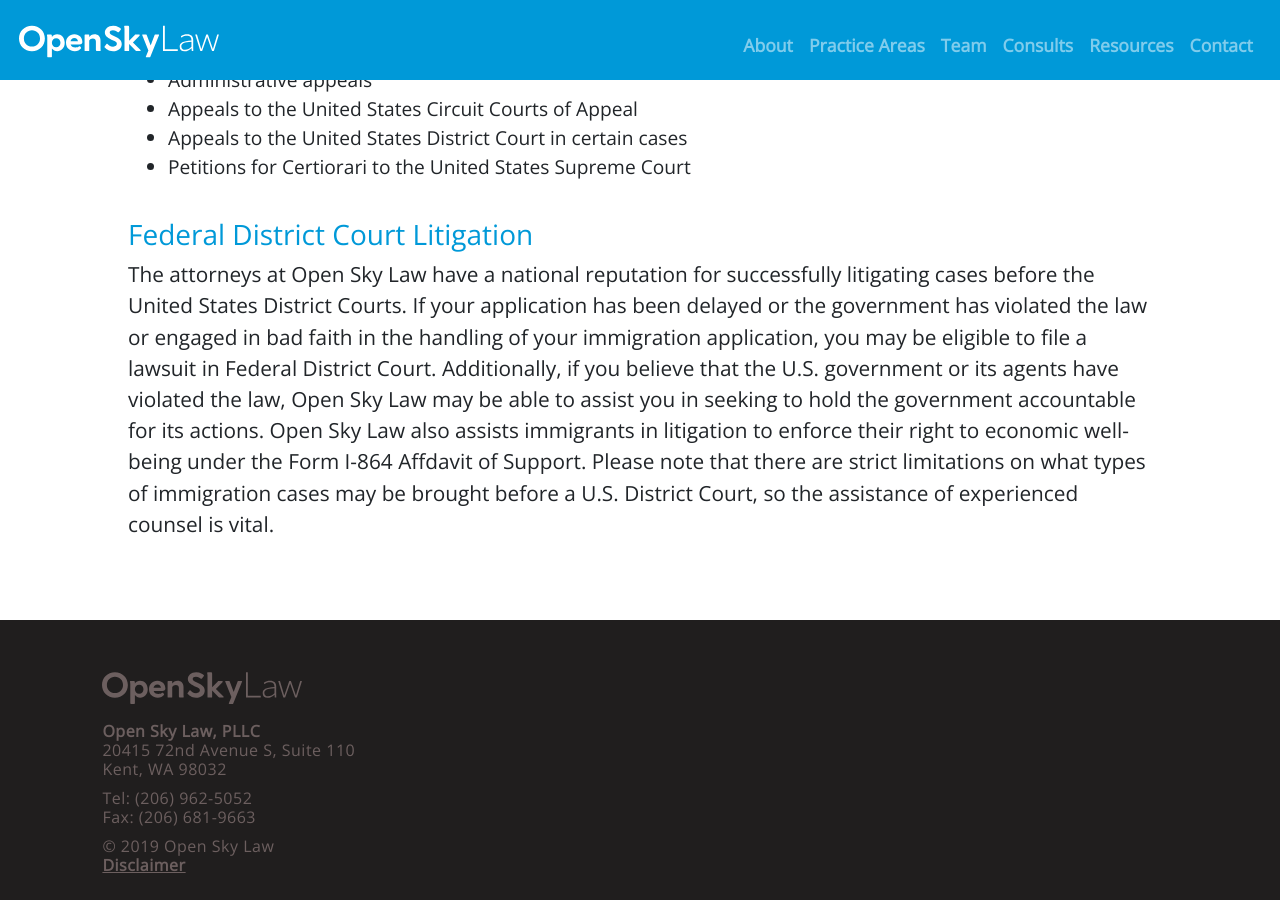
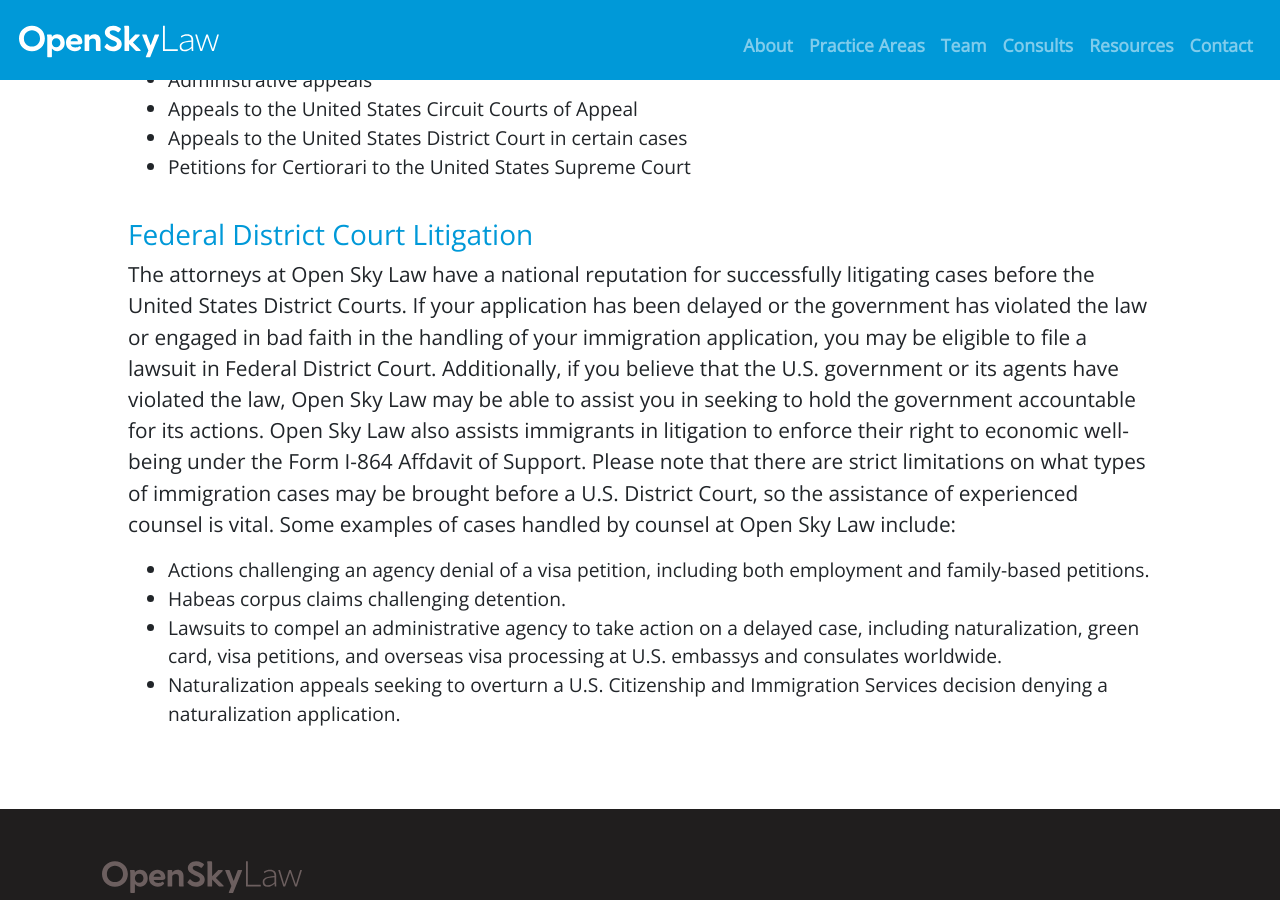
Before and after one commit to dtto/opensky, a Jekyll site: the page built from practice_areas.md, in a window 1280 px wide and 900 px high, scrolled down 3231 px. Built offline with Jekyll 4.4.1, drawn with Linux system fonts in a browser that asks for light colours; nearby versions of some CDN libraries; some web fonts are replaced.

Commit message:
more detail on federal district court work

```diff
--- a/practice_areas.md
+++ b/practice_areas.md
@@ -75,4 +75,9 @@ Has your immigration case already been denied? Open Sky Law attorneys are well-v
 * Petitions for Certiorari to the United States Supreme Court
 
 ### Federal District Court Litigation
-The attorneys at Open Sky Law have a national reputation for successfully litigating cases before the United States District Courts. If your application has been delayed or the government has violated the law or engaged in bad faith in the handling of your immigration application, you may be eligible to file a lawsuit in Federal District Court. Additionally, if you believe that the U.S. government or its agents have violated the law, Open Sky Law may be able to assist you in seeking to hold the government accountable for its actions. Open Sky Law also assists immigrants in litigation to enforce their right to economic well-being under the Form I-864 Affdavit of Support. Please note that there are strict limitations on what types of immigration cases may be brought before a U.S. District Court, so the assistance of experienced counsel is vital.
+The attorneys at Open Sky Law have a national reputation for successfully litigating cases before the United States District Courts. If your application has been delayed or the government has violated the law or engaged in bad faith in the handling of your immigration application, you may be eligible to file a lawsuit in Federal District Court. Additionally, if you believe that the U.S. government or its agents have violated the law, Open Sky Law may be able to assist you in seeking to hold the government accountable for its actions. Open Sky Law also assists immigrants in litigation to enforce their right to economic well-being under the Form I-864 Affdavit of Support. Please note that there are strict limitations on what types of immigration cases may be brought before a U.S. District Court, so the assistance of experienced counsel is vital. Some examples of cases handled by counsel at Open Sky Law include:
+
+* Actions challenging an agency denial of a visa petition, including both employment and family-based petitions.
+* Habeas corpus claims challenging detention.
+* Lawsuits to compel an administrative agency to take action on a delayed case, including naturalization, green card, visa petitions, and overseas visa processing at U.S. embassys and consulates worldwide.
+* Naturalization appeals seeking to overturn a U.S. Citizenship and Immigration Services decision denying a naturalization application.
```
